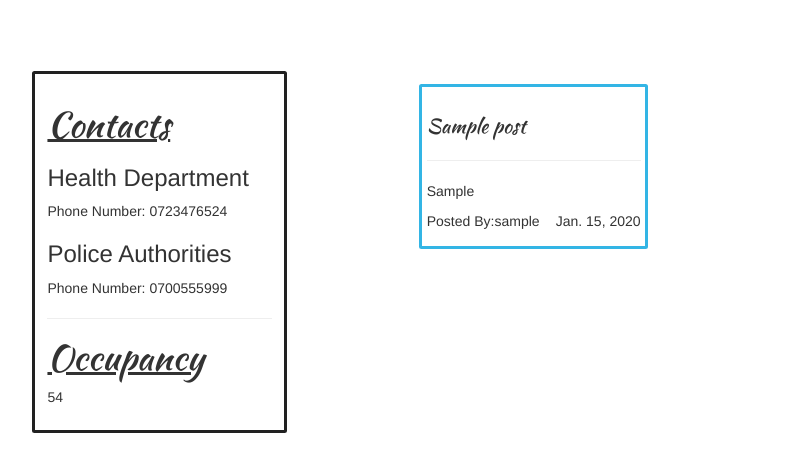
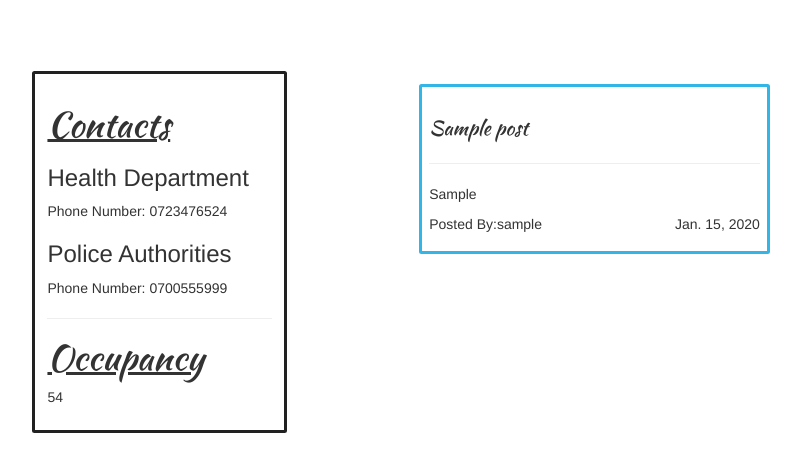
Before and after one commit to lizKimita/Neighbourhoods, a Django app: page / in a window 1280 px wide. Shown: the part 837-1290 px from the top of the page, without its empty margins (53-854 px from the left). Run offline with Django 3.2, Linux system fonts and the light colour scheme; a user stored in the database is signed in; tables that the repository leaves empty hold one stand-in row (values such as "Sample post"); some libraries are stand-ins or nearby versions.

Commit message:
deployment

```diff
--- a/neighbours/templates/everything/home.html
+++ b/neighbours/templates/everything/home.html
@@ -34,7 +34,7 @@
             </div>
             <div class="col-md-8" style="margin-top:5%">
             {% for new in posts%}
-                <div class="col-md-4" style="padding:1%">
+                <div class="col-md-6" style="padding:1%">
 
                     <div class="card border border-info" id="borderid">
                     <div style="margin:2%">
--- a/requirements.txt
+++ b/requirements.txt
@@ -1,7 +1,7 @@
 config==0.3.9
 confusable-homoglyphs==3.2.0
 dj-database-url==0.5.0
-
+Django==1.11
 djangorestframework==3.9.4
 django-bootstrap3==11.0.0
 django-heroku==0.3.1
```
Also changed, not shown: neighbours/forms.py (line endings or trailing spaces).
